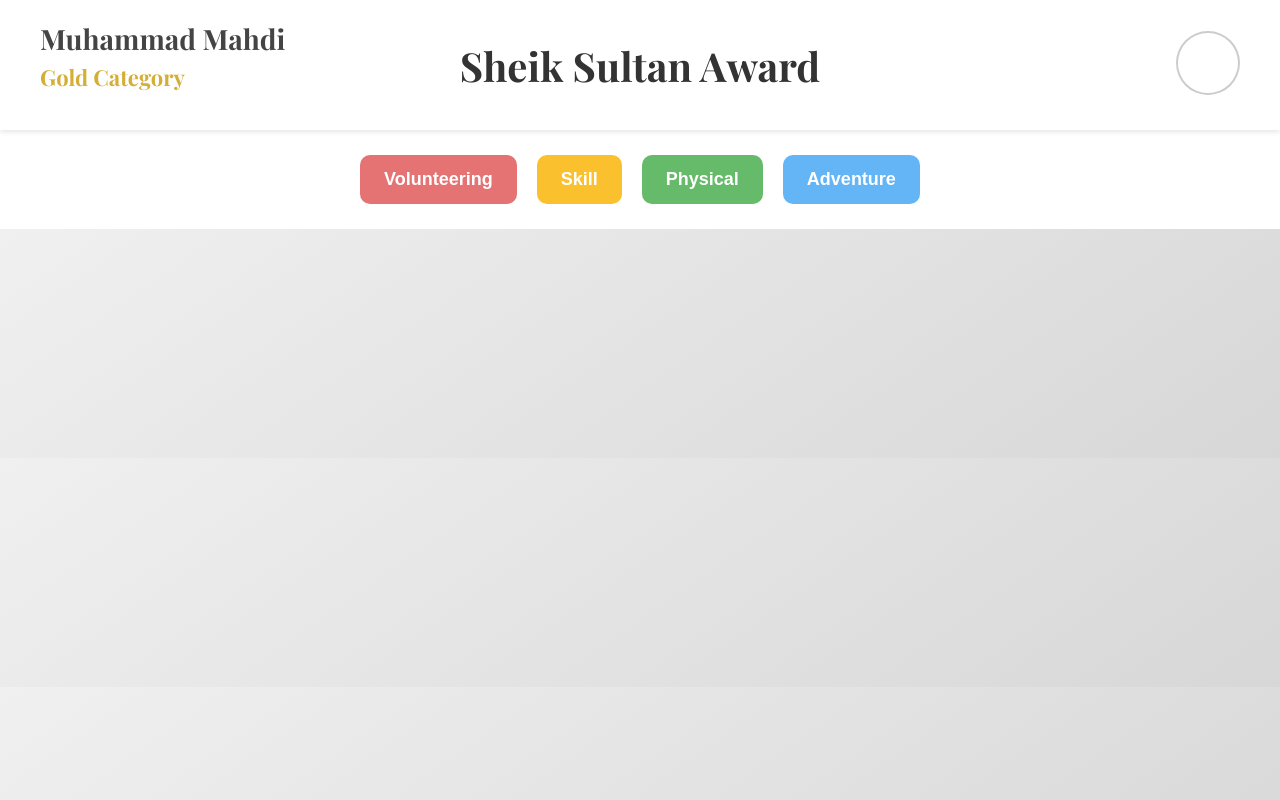
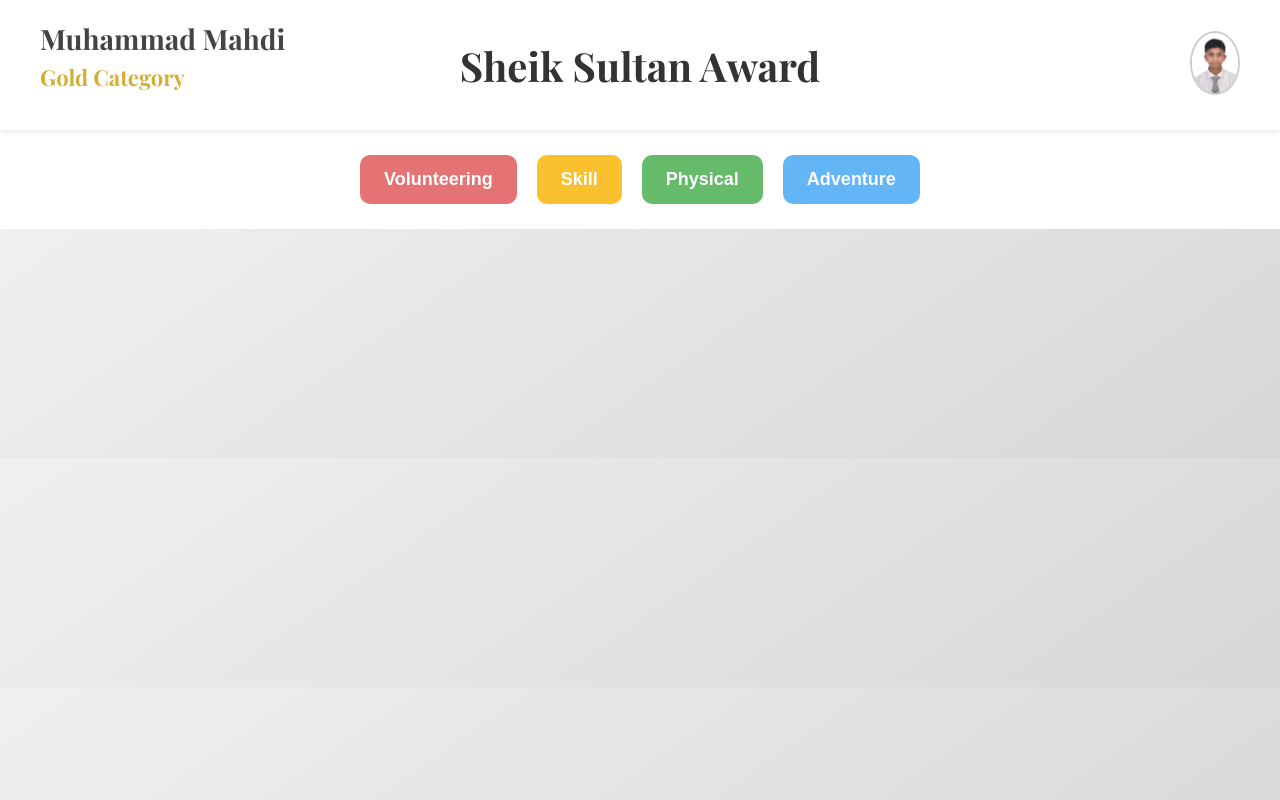
Before and after one commit to greboi358/Muhammad-Mahdi-s-website, a plain HTML site: page index.html in a window 1280 px wide. Drawn offline with nearby package versions, Linux system fonts and the light colour scheme.

Commit message:
Update index.html

```diff
--- a/index.html
+++ b/index.html
@@ -118,7 +118,7 @@
   </div>
   <div class="main-title">Sheik Sultan Award</div>
   <div class="top-photo">
-    <img src="images/logo.png" alt="Your Photo">
+    <img src="images/face.jpg" alt="Your Photo">
   </div>
 </header>
 
```
